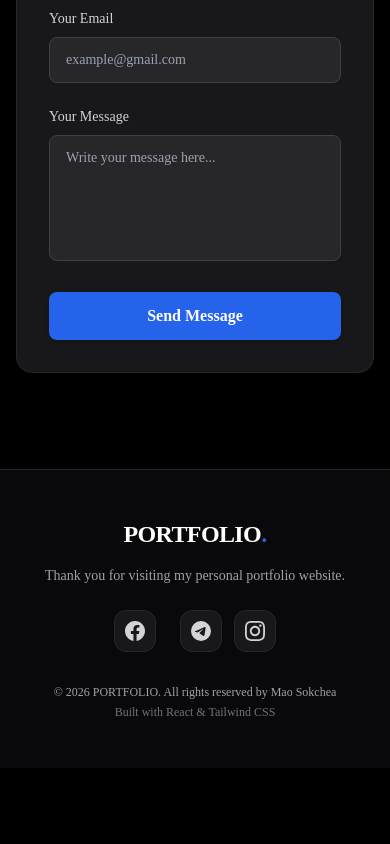
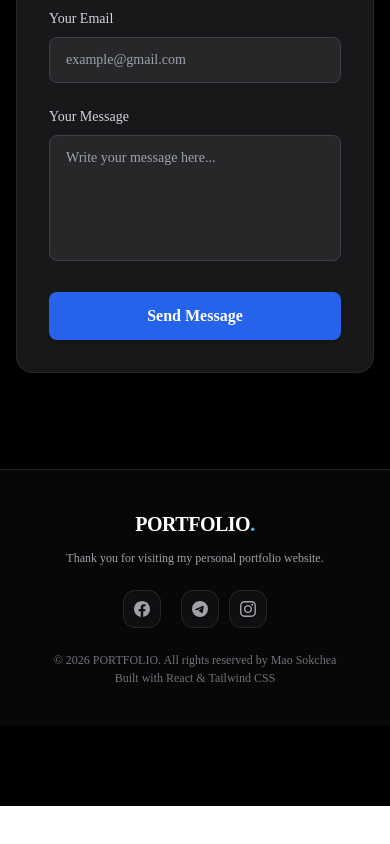
Before and after one commit to Maosokchea1/My_ProfolioSokchea, a React (Create React App) app: page / in a window 390 px wide. Shown: the part 7583-8427 px from the top of the page. After the commit the page ends 8389 px from the top, so only its background shows below. Built offline with nearby package versions, Linux system fonts and the light colour scheme; a web font is replaced by a local one.

Commit message:
Update all

```diff
--- a/src/components/Footer.jsx
+++ b/src/components/Footer.jsx
@@ -12,24 +12,24 @@ const Footer = ({ t, isDarkMode, lang }) => {
     <footer
       className={`border-t transition-colors duration-200 ${currentFontClass} ${
         isDarkMode
-          ? 'bg-zinc-950 border-zinc-800 text-zinc-400'
-          : 'bg-zinc-50 border-zinc-200 text-zinc-600'
+          ? 'bg-zinc-950/80 backdrop-blur-md border-zinc-800/80 text-zinc-400'
+          : 'bg-zinc-50/80 backdrop-blur-md border-zinc-200/85 text-zinc-600'
       }`}
     >
-      <div className="max-w-7xl mx-auto px-4 sm:px-6 lg:px-8 py-12">
+      <div className="max-w-7xl mx-auto px-4 sm:px-6 lg:px-8 py-10">
         <div className="flex flex-col md:flex-row items-center justify-between gap-6">
 
           {/* Logo & Brief Description */}
-          <div className="space-y-2 text-center md:text-left">
+          <div className="space-y-1.5 text-center md:text-left">
             <a
               href="#home"
-              className={`text-2xl font-bold tracking-tight inline-block ${
+              className={`text-xl font-bold tracking-tight inline-block transition-opacity hover:opacity-80 ${
                 isDarkMode ? 'text-white' : 'text-black'
               }`}
             >
-              PORTFOLIO<span className="text-primary">.</span>
+              PORTFOLIO<span className="text-sky-400">.</span>
             </a>
-            <p className="text-sm max-w-sm">
+            <p className="text-xs sm:text-sm max-w-sm text-zinc-500 dark:text-zinc-400">
               {t?.footer?.description || (lang === 'ភាសាខ្មែរ' || lang === 'Khmer'
                 ? 'អរគុណសម្រាប់ការទស្សនា Portfolio របស់ខ្ញុំ។'
                 : 'Thank you for visiting my personal portfolio website.')}
@@ -37,23 +37,23 @@ const Footer = ({ t, isDarkMode, lang }) => {
           </div>
 
           {/* Social Media Links & Copyright */}
-          <div className="flex flex-col items-center md:items-end space-y-4">
+          <div className="flex flex-col items-center md:items-end space-y-3">
 
-            {/* Social Icons */}
-            <div className="flex space-x-3">
+            {/* Social Icons - Solid Blue on Hover */}
+            <div className="flex items-center space-x-2.5">
               {/* Facebook */}
               <a
                 href="https://www.facebook.com/share/1LY2EmEAp7/?mibextid=wwXIfr"
                 target="_blank"
                 rel="noopener noreferrer"
-                className={`p-2.5 rounded-xl border transition-all duration-200 hover:-translate-y-0.5 ${
+                className={`p-2.5 rounded-xl border transition-all duration-200 ${
                   isDarkMode
-                    ? 'border-zinc-800 bg-zinc-900 text-zinc-300 hover:text-primary hover:border-primary'
-                    : 'border-zinc-300 bg-white text-zinc-600 hover:text-primary hover:border-primary shadow-sm'
+                    ? 'border-zinc-800 bg-zinc-900/50 text-zinc-400 hover:bg-sky-500 hover:text-white hover:border-sky-500'
+                    : 'border-zinc-200 bg-white text-zinc-500 hover:bg-sky-500 hover:text-white hover:border-sky-500 shadow-2xs'
                 }`}
                 aria-label="Facebook"
               >
-                <svg className="w-5 h-5 fill-current" viewBox="0 0 24 24">
+                <svg className="w-4 h-4 fill-current transition-colors" viewBox="0 0 24 24">
                   <path d="M24 12.073c0-6.627-5.373-12-12-12s-12 5.373-12 12c0 5.99 4.388 10.954 10.125 11.854v-8.385H7.078v-3.47h3.047V9.43c0-3.007 1.792-4.669 4.533-4.669 1.312 0 2.686.235 2.686.235v2.953H15.83c-1.491 0-1.956.925-1.956 1.874v2.25h3.328l-.532 3.47h-2.796v8.385C19.612 23.027 24 18.062 24 12.073z"/>
                 </svg>
               </a>
@@ -63,14 +63,14 @@ const Footer = ({ t, isDarkMode, lang }) => {
                 href="https://t.me/sokcheamoa"
                 target="_blank"
                 rel="noopener noreferrer"
-                className={`p-2.5 rounded-xl border transition-all duration-200 hover:-translate-y-0.5 ${
+                className={`p-2.5 rounded-xl border transition-all duration-200 ${
                   isDarkMode
-                    ? 'border-zinc-800 bg-zinc-900 text-zinc-300 hover:text-primary hover:border-primary'
-                    : 'border-zinc-300 bg-white text-zinc-600 hover:text-primary hover:border-primary shadow-sm'
+                    ? 'border-zinc-800 bg-zinc-900/50 text-zinc-400 hover:bg-sky-500 hover:text-white hover:border-sky-500'
+                    : 'border-zinc-200 bg-white text-zinc-500 hover:bg-sky-500 hover:text-white hover:border-sky-500 shadow-2xs'
                 }`}
                 aria-label="Telegram"
               >
-                <svg className="w-5 h-5 fill-current" viewBox="0 0 24 24">
+                <svg className="w-4 h-4 fill-current transition-colors" viewBox="0 0 24 24">
                   <path d="M11.944 0A12 12 0 0 0 0 12a12 12 0 0 0 12 12 12 12 0 0 0 12-12A12 12 0 0 0 12 0a12 12 0 0 0-.056 0zm4.962 7.224c.1-.002.321.023.465.14a.506.506 0 0 1 .171.325c.016.093.036.306.02.472-.18 1.898-.962 6.502-1.36 8.627-.168.9-.499 1.201-.82 1.23-.696.065-1.225-.46-1.9-.902-1.056-.693-1.653-1.124-2.678-1.8-1.185-.78-.417-1.21.258-1.91.177-.184 3.247-2.977 3.307-3.23.007-.032.014-.15-.056-.212s-.174-.041-.249-.024c-.106.024-1.793 1.14-5.061 3.345-.48.33-.913.49-1.302.48-.428-.008-1.252-.241-1.865-.44-.752-.245-1.349-.374-1.297-.789.027-.216.325-.437.893-.663 3.498-1.524 5.83-2.529 6.998-3.014 3.332-1.386 4.025-1.627 4.476-1.635z"/>
                 </svg>
               </a>
@@ -80,25 +80,25 @@ const Footer = ({ t, isDarkMode, lang }) => {
                 href="https://instagram.com"
                 target="_blank"
                 rel="noopener noreferrer"
-                className={`p-2.5 rounded-xl border transition-all duration-200 hover:-translate-y-0.5 ${
+                className={`p-2.5 rounded-xl border transition-all duration-200 ${
                   isDarkMode
-                    ? 'border-zinc-800 bg-zinc-900 text-zinc-300 hover:text-primary hover:border-primary'
-                    : 'border-zinc-300 bg-white text-zinc-600 hover:text-primary hover:border-primary shadow-sm'
+                    ? 'border-zinc-800 bg-zinc-900/50 text-zinc-400 hover:bg-sky-500 hover:text-white hover:border-sky-500'
+                    : 'border-zinc-200 bg-white text-zinc-500 hover:bg-sky-500 hover:text-white hover:border-sky-500 shadow-2xs'
                 }`}
                 aria-label="Instagram"
               >
-                <svg className="w-5 h-5 fill-current" viewBox="0 0 24 24">
+                <svg className="w-4 h-4 fill-current transition-colors" viewBox="0 0 24 24">
                   <path d="M12 2.163c3.204 0 3.584.012 4.85.07 3.252.148 4.771 1.691 4.919 4.919.058 1.265.069 1.645.069 4.849 0 3.205-.012 3.584-.069 4.849-.149 3.225-1.664 4.771-4.919 4.919-1.266.058-1.644.07-4.85.07-3.204 0-3.584-.012-4.849-.07-3.26-.149-4.771-1.699-4.919-4.92-.058-1.265-.07-1.644-.07-4.849 0-3.204.013-3.583.07-4.849.149-3.227 1.664-4.771 4.919-4.919 1.266-.057 1.645-.069 4.849-.069zm0-2.163c-3.259 0-3.667.014-4.947.072-4.358.2-6.78 2.618-6.98 6.98-.059 1.281-.073 1.689-.073 4.948 0 3.259.014 3.668.072 4.948.2 4.358 2.618 6.78 6.98 6.98 1.281.058 1.689.072 4.948.072 3.259 0 3.668-.014 4.948-.072 4.354-.2 6.782-2.618 6.979-6.98.059-1.28.073-1.689.073-4.948 0-3.259-.014-3.667-.072-4.947-.196-4.354-2.617-6.78-6.979-6.98-1.281-.059-1.69-.073-4.949-.073zm0 5.838c-3.403 0-6.162 2.759-6.162 6.162s2.759 6.163 6.162 6.163 6.162-2.759 6.162-6.163c0-3.403-2.759-6.162-6.162-6.162zm0 10.162c-2.209 0-4-1.79-4-4 0-2.209 1.791-4 4-4s4 1.791 4 4c0 2.21-1.791 4-4 4zm6.406-11.845c-.796 0-1.441.645-1.441 1.44s.645 1.44 1.441 1.44c.795 0 1.439-.645 1.439-1.44s-.644-1.44-1.439-1.44z"/>
                 </svg>
               </a>
             </div>
 
             {/* Copyright & Built with */}
-            <div className="text-center md:text-right text-xs space-y-1">
+            <div className="text-center md:text-right text-xs space-y-0.5 text-zinc-500">
               <p>
-                &copy; {new Date().getFullYear()} PORTFOLIO. {t?.footer?.rights || 'All rights reserved by Mao Sokchea'}
+                &copy; {new Date().getFullYear()} PORTFOLIO. {t?.footer?.rights || 'All rights reserved.'}
               </p>
-              <p className="text-zinc-500">
+              <p className="text-zinc-400 dark:text-zinc-500">
                 {t?.footer?.builtWith || 'Built with React & Tailwind CSS'}
               </p>
             </div>
```
Also changed, not shown: src/components/Header.jsx (+23 -15 lines).
